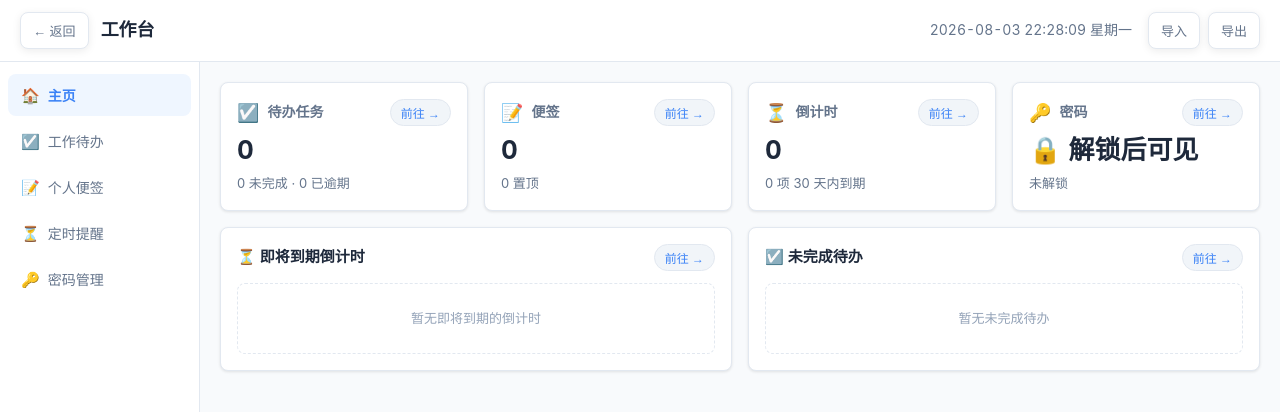
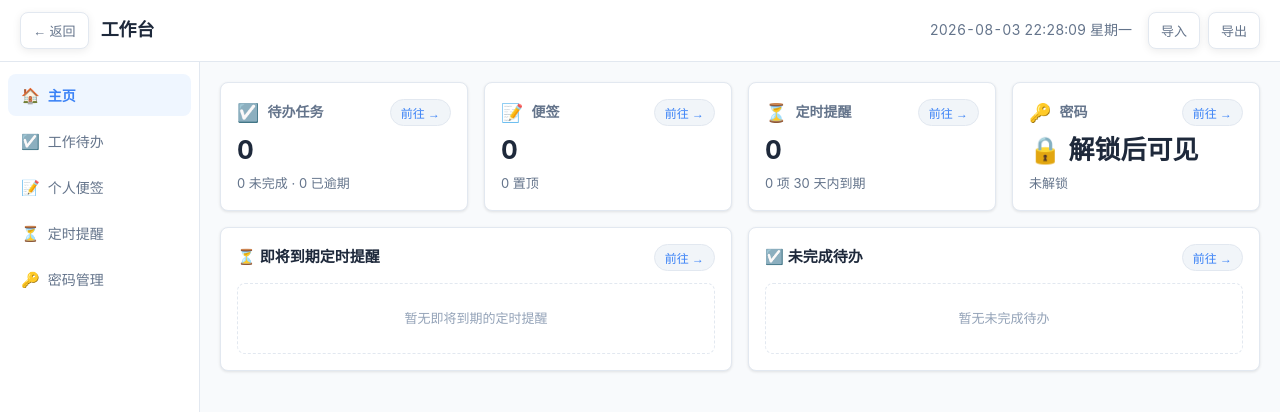
Before and after one commit to zhixiaotx/easy-web-tab, a Vue app: page /workbench in a window 1280 px wide. Shown: the top 412 px of the page. Built offline with nearby package versions, Linux system fonts and the light colour scheme.

Commit message:
feat-工作台主页倒计时文案改为定时提醒

```diff
--- a/src/components/workbench/WorkbenchHome.vue
+++ b/src/components/workbench/WorkbenchHome.vue
@@ -114,7 +114,7 @@ function statusClass(status: CountdownItem['remaining']['status']): string {
       <div class="stat-card" data-testid="home-stats-countdowns">
         <div class="stat-header">
           <span class="stat-icon">⏳</span>
-          <span class="stat-label">倒计时</span>
+          <span class="stat-label">定时提醒</span>
           <button class="nav-btn" data-testid="home-nav-countdowns" @click="emit('navigate', 'countdowns')">前往 →</button>
         </div>
         <div class="stat-value" data-testid="home-stats-value-countdowns">{{ countdownStats.total }}</div>
@@ -138,7 +138,7 @@ function statusClass(status: CountdownItem['remaining']['status']): string {
     <div class="panels-grid">
       <section class="panel-card">
         <div class="panel-header">
-          <h3><span class="panel-icon">⏳</span>即将到期倒计时</h3>
+          <h3><span class="panel-icon">⏳</span>即将到期定时提醒</h3>
           <button class="nav-btn" data-testid="home-nav-countdowns" @click="emit('navigate', 'countdowns')">前往 →</button>
         </div>
         <ul v-if="upcomingCountdowns.length > 0" class="home-list" data-testid="home-upcoming-list">
@@ -147,7 +147,7 @@ function statusClass(status: CountdownItem['remaining']['status']): string {
             <span class="home-list-meta" :class="statusClass(item.remaining.status)">{{ item.remaining.label }}</span>
           </li>
         </ul>
-        <div v-else class="home-empty" data-testid="home-upcoming-empty">暂无即将到期的倒计时</div>
+        <div v-else class="home-empty" data-testid="home-upcoming-empty">暂无即将到期的定时提醒</div>
       </section>
 
       <section class="panel-card">
```
